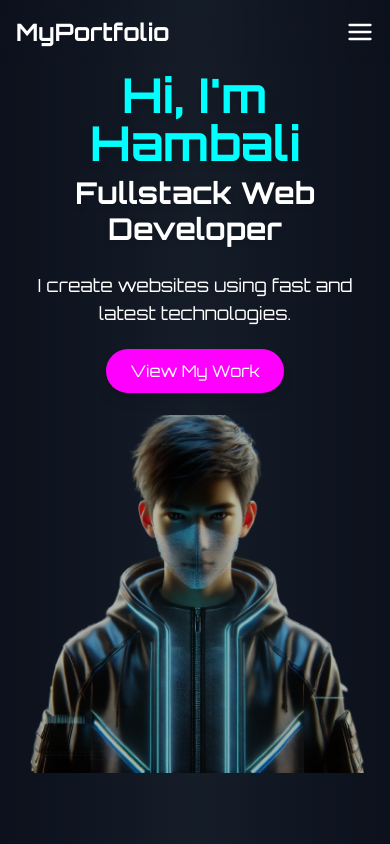
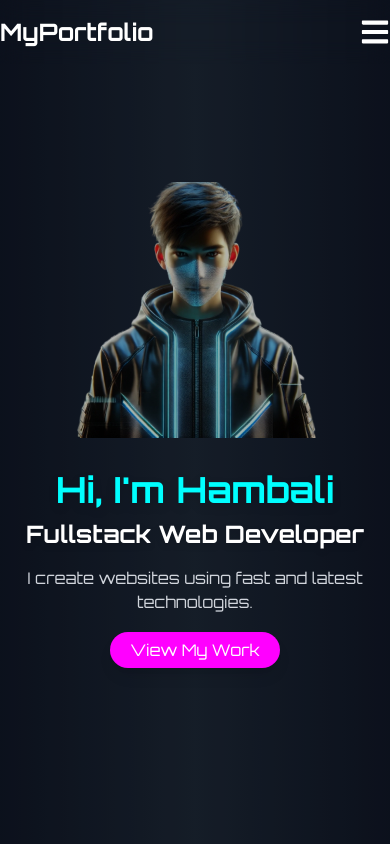
Before and after one commit to hambali-020608/porftolio-website, a React (Vite) app: page / in a window 390 px wide. Shown: the top 844 px of the page. Built offline with nearby package versions, Linux system fonts and the light colour scheme.

Commit message:
memperbaiki responsive navbar

```diff
--- a/src/components/section/hero.jsx
+++ b/src/components/section/hero.jsx
@@ -1,17 +1,16 @@
-import { motion } from "motion/react";
+import { motion } from "framer-motion";
+
 export default function Hero() {
   const textVariants = {
     hidden: { opacity: 0, x: -50 },
     visible: { opacity: 1, x: 0, transition: { duration: 1, ease: "easeOut" } },
   };
 
-  // Variants untuk animasi gambar
   const imageVariants = {
     hidden: { opacity: 0, scale: 0.8 },
     visible: { opacity: 1, scale: 1, transition: { duration: 1.2, ease: "easeOut" } },
   };
 
-  // Variants untuk animasi tombol
   const buttonVariants = {
     hover: {
       scale: 1.05,
@@ -22,22 +21,20 @@ export default function Hero() {
   return (
     <section
       id="home"
-    className="relative  h-screen flex flex-col md:flex-row items-center justify-center bg-gradient-to-r from-gray-900 via-gray-800 to-gray-900 overflow-hidden"
+      className="relative min-h-screen flex flex-col-reverse md:flex-row items-center justify-center px-6 md:px-12 lg:px-24 bg-gradient-to-r from-gray-900 via-gray-800 to-gray-900 overflow-hidden"
     >
       {/* Konten Teks */}
       <motion.div
-      className="z-10 md:w-1/2 p-4 text-center md:text-left md:mt-6"
+        className="z-10 w-full md:w-1/2 text-center md:text-left mt-8 md:mt-0"
         initial="hidden"
         animate="visible"
         variants={textVariants}
       >
-      <motion.h1
-        className="text-5xl md:text-6xl  font-bold text-[#00FFFF] drop-shadow-lg"
-      >
+        <motion.h1 className="text-4xl md:text-5xl lg:text-6xl font-bold text-[#00FFFF] drop-shadow-lg">
           Hi, I'm Hambali
         </motion.h1>
         <motion.h2
-        className="mt-2 text-3xl md:text-4xl font-semibold text-white drop-shadow-md"
+          className="mt-2 text-2xl md:text-3xl lg:text-4xl font-semibold text-white drop-shadow-md"
           initial={{ opacity: 0 }}
           animate={{ opacity: 1 }}
           transition={{ delay: 0.5, duration: 1 }}
@@ -45,21 +42,17 @@ export default function Hero() {
           Fullstack Web Developer
         </motion.h2>
         <motion.p
-        className="mt-6 text-lg md:text-xl  max-w-xl mx-auto md:mx-0"
+          className="mt-4 text-base md:text-lg lg:text-xl text-gray-300 max-w-md mx-auto md:mx-0"
           initial={{ opacity: 0 }}
           animate={{ opacity: 1 }}
           transition={{ delay: 0.8, duration: 1 }}
         >
           I create websites using fast and latest technologies.
         </motion.p>
-      <motion.div
-        className="mt-8"
-        variants={buttonVariants}
-        whileHover="hover"
-      >
+        <motion.div className="mt-6" variants={buttonVariants} whileHover="hover">
           <a
             href="#projects"
-          className="px-6 py-3 bg-[#FF00FF] text-white font-medium rounded-full shadow-lg hover:bg-[#CC00CC] transition duration-300"
+            className="px-5 py-2 md:px-6 md:py-3 bg-[#FF00FF] text-white font-medium rounded-full shadow-lg hover:bg-[#CC00CC] transition duration-300"
           >
             View My Work
           </a>
@@ -68,7 +61,7 @@ export default function Hero() {
 
       {/* Gambar Karakter */}
       <motion.div
-      className="relative md:w-1/2 flex justify-center items-center p-4"
+        className="relative w-full md:w-1/2 flex justify-center md:justify-end items-center"
         initial="hidden"
         animate="visible"
         variants={imageVariants}
@@ -76,8 +69,8 @@ export default function Hero() {
         <img
           src="people.webp"
           alt="Cyberpunk character standing in a neon-lit environment, wearing a high-tech jacket with glowing lines and a transparent visor displaying digital data"
-        width={600}
-        className="rounded-lg"
+          width={400}
+          className="rounded-lg w-3/4 md:w-[500px] lg:w-[600px]"
         />
       </motion.div>
 
--- a/src/components/section/navbar.jsx
+++ b/src/components/section/navbar.jsx
@@ -1,94 +1,39 @@
-import { useState } from "react";
-import { FiMenu, FiX } from "react-icons/fi"; // Ikon dari react-icons
+import { useState } from 'react';
+import { FaBars, FaTimes } from 'react-icons/fa'; // Gunakan react-icons untuk burger
 
 export default function NavBar() {
   const [isOpen, setIsOpen] = useState(false);
 
+  // Fungsi toggle burger menu
+  const toggleMenu = () => setIsOpen(!isOpen);
+
   return (
-    <nav className="fixed w-full bg-opacity-30 backdrop-blur-md p-4 z-50">
+    <nav className="fixed top-0 left-0 w-full bg-opacity-30 backdrop-blur-md h-auto py-4 z-50">
       <div className="container mx-auto flex justify-between items-center">
-        {/* Logo */}
         <a className="text-2xl font-bold text-neon-blue" href="#">
           MyPortfolio
         </a>
 
-        {/* Burger Button (Mobile) */}
-        <button
-          className="md:hidden text-neon-blue focus:outline-none"
-          onClick={() => setIsOpen(!isOpen)}
-        >
-          {isOpen ? <FiX size={28} /> : <FiMenu size={28} />}
-        </button>
+        {/* Tombol Burger */}
+        <div className="md:hidden" onClick={toggleMenu}>
+          {isOpen ? (
+            <FaTimes className="text-3xl text-neon-blue" />
+          ) : (
+            <FaBars className="text-3xl text-neon-blue" />
+          )}
+        </div>
 
-        {/* Menu Desktop */}
-        <ul className="hidden md:flex space-x-6">
-          <li>
-            <a className="hover:text-neon-purple" href="#home">
-              Home
-            </a>
-          </li>
-          <li>
-            <a className="hover:text-neon-purple" href="#skills">
-              Skills
-            </a>
-          </li>
-          <li>
-            <a className="hover:text-neon-purple" href="#projects">
-              Projects
-            </a>
-          </li>
-          <li>
-            <a className="hover:text-neon-purple" href="#contact">
-              Contact
-            </a>
-          </li>
+        {/* Menu pada mobile */}
+        <ul className={`space-y-4  text-center md:flex space-x-6 ${isOpen ? "flex justify-center flex-col absolute top-16 left-0 w-full  py-4" : "hidden"}`}>
+
+          <li><a className="hover:text-neon-purple" href="#home">Home</a></li>
+          <li><a className="hover:text-neon-purple" href="#skills">Skills</a></li>
+          <li><a className="hover:text-neon-purple" href="#projects">Projects</a></li>
+          <li><a className="hover:text-neon-purple" href="#contact">Contact</a></li>
         </ul>
-      </div>
 
-      {/* Menu Mobile (Muncul saat tombol ditekan) */}
-      <div
-        className={`md:hidden fixed top-0 left-0 w-full h-full bg-black bg-opacity-80 flex justify-center items-center transition-all duration-300 ${
-          isOpen ? "opacity-100 visible" : "opacity-0 invisible"
-        }`}
-      >
-        <ul className="text-center space-y-6 text-2xl text-white">
-          <li>
-            <a
-              className="hover:text-neon-purple"
-              href="#home"
-              onClick={() => setIsOpen(false)}
-            >
-              Home
-            </a>
-          </li>
-          <li>
-            <a
-              className="hover:text-neon-purple"
-              href="#skills"
-              onClick={() => setIsOpen(false)}
-            >
-              Skills
-            </a>
-          </li>
-          <li>
-            <a
-              className="hover:text-neon-purple"
-              href="#projects"
-              onClick={() => setIsOpen(false)}
-            >
-              Projects
-            </a>
-          </li>
-          <li>
-            <a
-              className="hover:text-neon-purple"
-              href="#contact"
-              onClick={() => setIsOpen(false)}
-            >
-              Contact
-            </a>
-          </li>
-        </ul>
+        {/* Icon Close untuk Burger Menu */}
+
       </div>
     </nav>
   );
```
Lines whose indentation alone changed are shown as unchanged.
